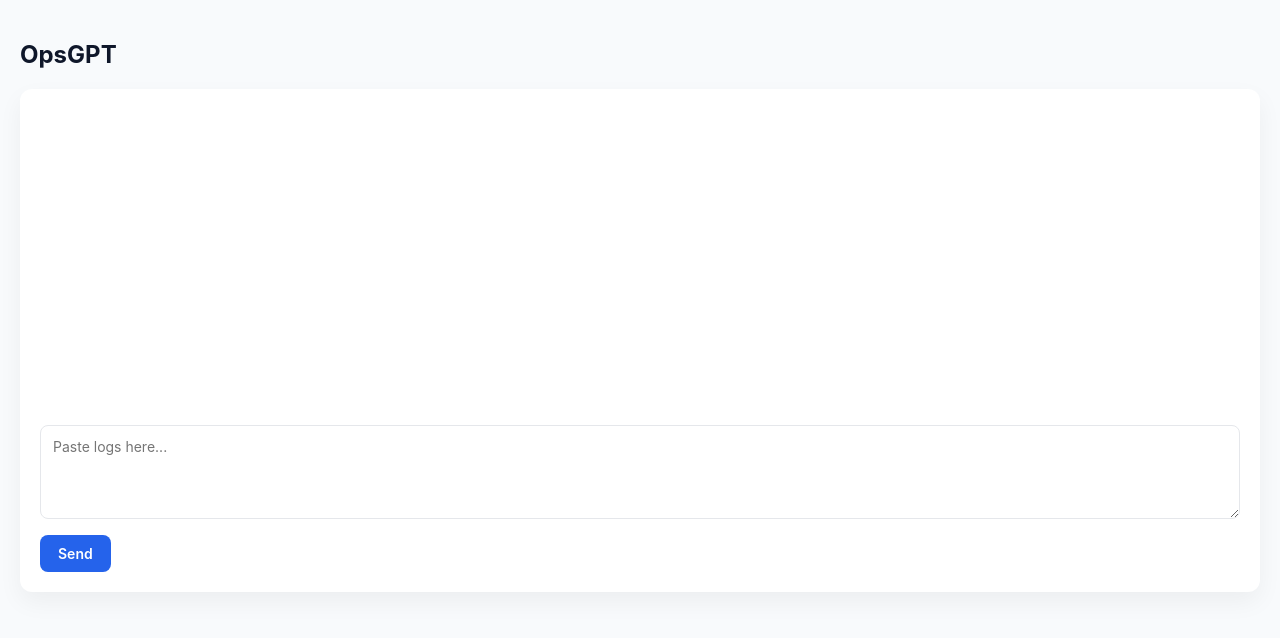
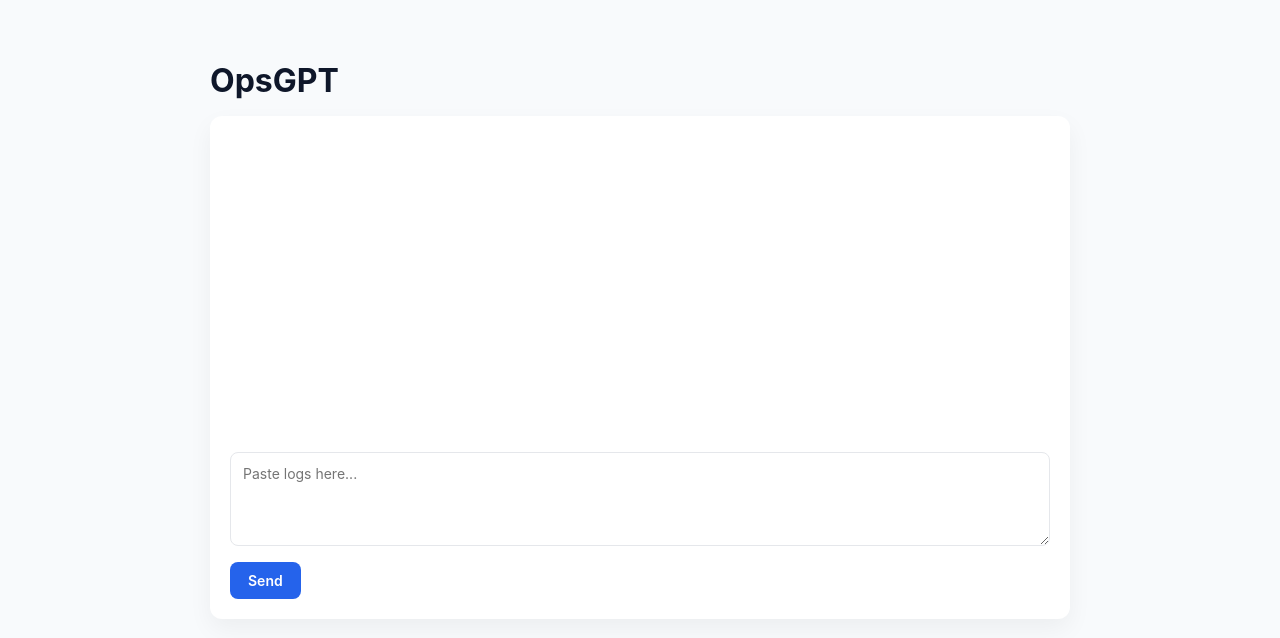
Before and after one commit to PremVignesh15/opsgpt-frontend, a React (Vite) app: page / in a window 1280 px wide. Shown: the top 638 px of the page. Built offline with nearby package versions, Linux system fonts and the light colour scheme.

Commit message:
Update App.jsx

```diff
--- a/src/App.jsx
+++ b/src/App.jsx
@@ -2,8 +2,14 @@
 
 export default function App() {
   return (
-    <div style={{ padding: 20 }}>
-      <h2>OpsGPT</h2>
+    <div
+      style={{
+        maxWidth: 900,
+        margin: "0 auto",
+        padding: "40px 20px",
+      }}
+    >
+      <h1>OpsGPT</h1>
       <ChatBox />
     </div>
   );
```
